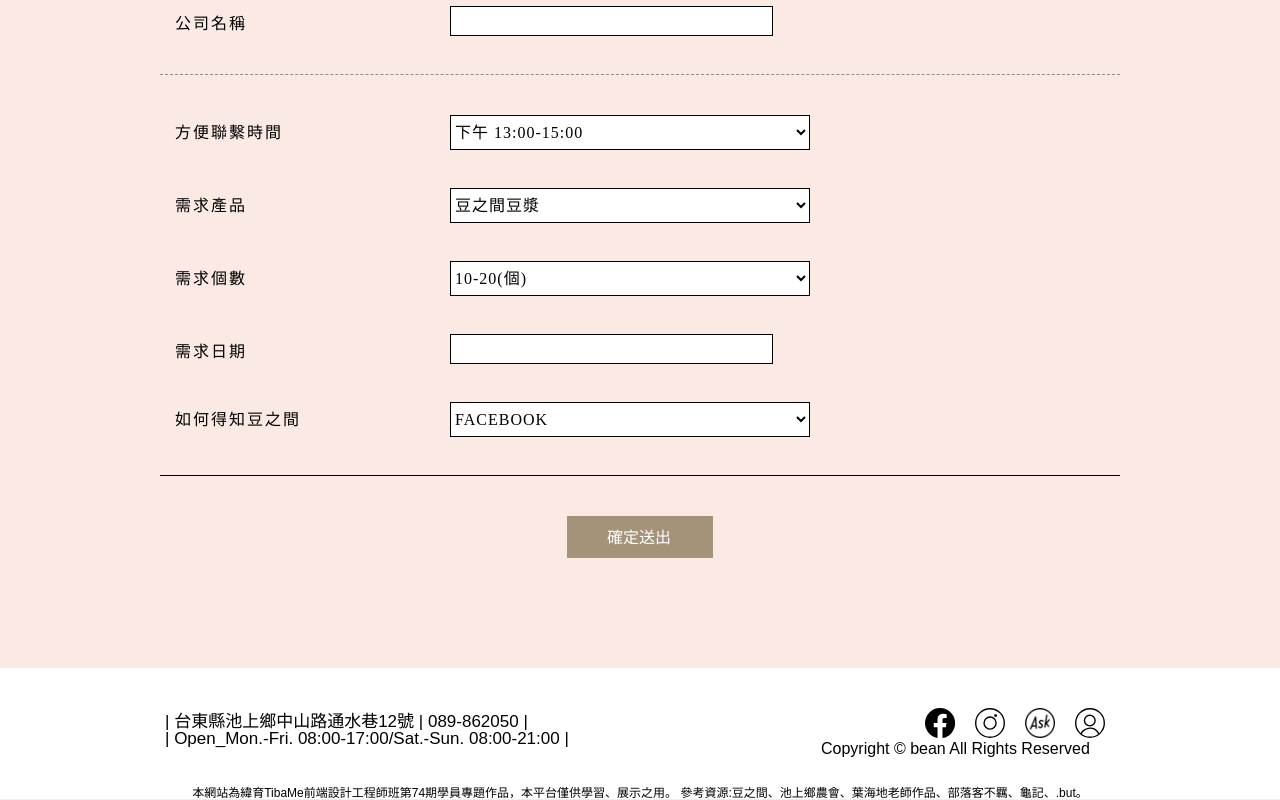
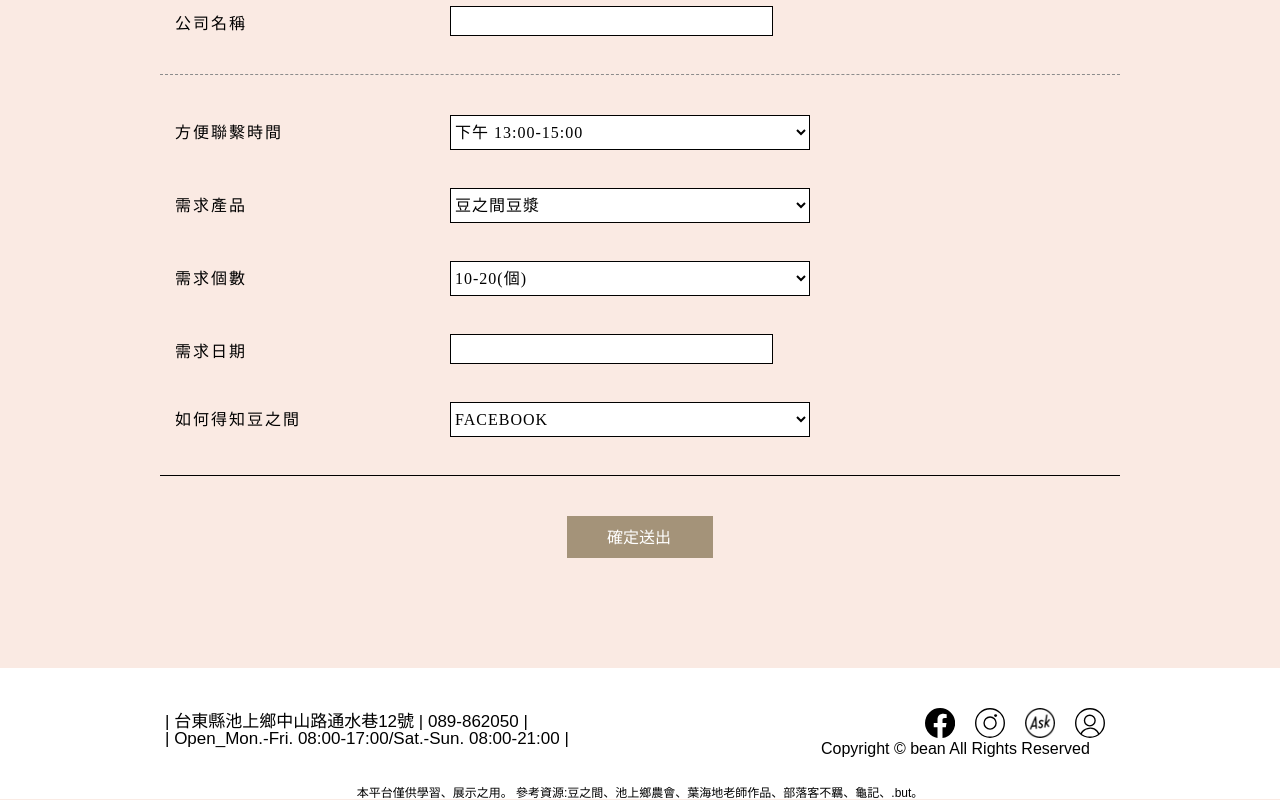
Before and after one commit to Superbeeee/Superbeeee.github.io, a plain HTML site: page AK.html in a window 1280 px wide. Shown: the part 969-1769 px from the top of the page. Drawn offline with nearby package versions, Linux system fonts and the light colour scheme.

Commit message:
修正所有底部字樣

```diff
--- a/AK.html
+++ b/AK.html
@@ -309,7 +309,7 @@
         <div class="reference">
             <div class="reference-inner">
                 <p>
-                本網站為緯育TibaMe前端設計工程師班第74期學員專題作品，本平台僅供學習、展示之用。
+                本平台僅供學習、展示之用。
 
                 參考資源:豆之間、池上鄉農會、葉海地老師作品、部落客不羈、龜記、.but。
                 </p>
```
Also changed, not shown: AS.html (+1 -1 lines), Art.html (+1 -1 lines), MP.html (+1 -1 lines), PL.html (+1 -1 lines), PP.html (+1 -1 lines), RM.html (+1 -1 lines), SC.html (+1 -1 lines).
